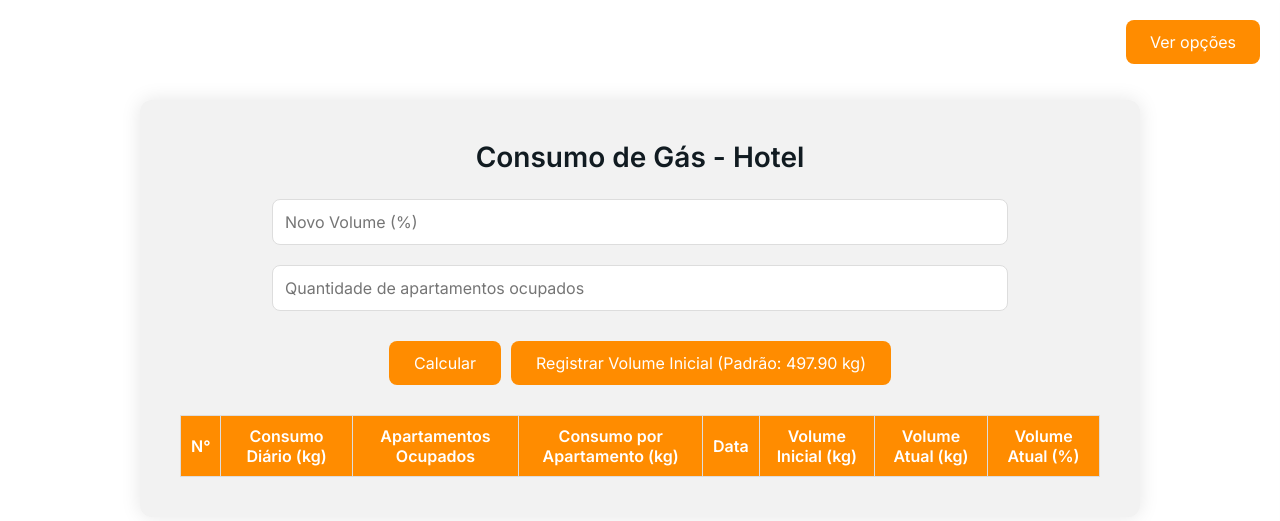
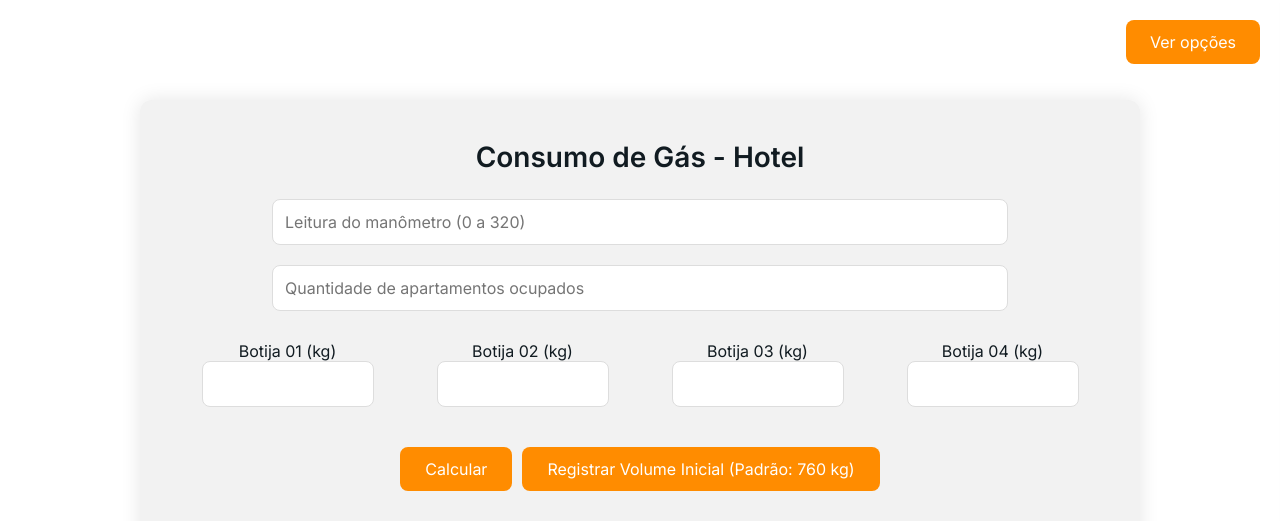
Before and after one commit to Leandrogtgs/Projeto-Controle-Hotel, a Django app: page /consumo-gas/ in a window 1280 px wide. Shown: the top 521 px of the page. Run offline with Django 4.2, Linux system fonts and the light colour scheme; a user stored in the database is signed in; data comes from the database, SQL or seed files in the repository; both versions use the stored data as it was after the commit; data that the repository does not hold is empty.

Commit message:
botijas de gás

```diff
--- a/minha_pagina/templates/minha_pagina/consumo_gas.html
+++ b/minha_pagina/templates/minha_pagina/consumo_gas.html
@@ -234,17 +234,41 @@
     </div>
 
     <!-- Formulário -->
+    <!-- Formulário -->
     <form id="consumoForm" method="post">
       {% csrf_token %}
-      <input type="number" id="consumo_diario" name="consumo_diario" placeholder="Novo Volume (%)" step="0.01" min="0" max="100" required />
+      <input type="number" id="consumo_diario" name="consumo_diario" placeholder="Novo Volume (%)" step="0.01" min="0" max="320" required />
       <br />
       <input type="number" id="apartamentos_ocupados" name="apartamentos_ocupados" placeholder="Quantidade de apartamentos ocupados" min="1" required />
       <br />
-      <div style="display: flex; justify-content: center; gap: 10px; flex-wrap: wrap;">
+
+      <!-- Campos das Botijas -->
+      <div style="display: flex; gap: 20px; justify-content: center; margin-top: 10px; flex-wrap: nowrap;">
+        <div style="display: flex; flex-direction: column; align-items: center; min-width: 120px;">
+          <label for="botija_01">Botija 01 (kg)</label>
+          <input type="number" id="botija_01" name="botija_01" step="0.01" min="0" />
+        </div>
+        <div style="display: flex; flex-direction: column; align-items: center; min-width: 120px;">
+          <label for="botija_02">Botija 02 (kg)</label>
+          <input type="number" id="botija_02" name="botija_02" step="0.01" min="0" />
+        </div>
+        <div style="display: flex; flex-direction: column; align-items: center; min-width: 120px;">
+          <label for="botija_03">Botija 03 (kg)</label>
+          <input type="number" id="botija_03" name="botija_03" step="0.01" min="0" />
+        </div>
+        <div style="display: flex; flex-direction: column; align-items: center; min-width: 120px;">
+          <label for="botija_04">Botija 04 (kg)</label>
+          <input type="number" id="botija_04" name="botija_04" step="0.01" min="0" />
+        </div>
+      </div>
+
+
+      <div style="display: flex; justify-content: center; gap: 10px; flex-wrap: wrap; margin-top: 10px;">
         <button type="submit">Calcular</button>
-        <button type="button" onclick="registrarVolumeInicial()">Registrar Volume Inicial (Padrão: 497.90 kg)</button>
+        <button type="button" onclick="registrarVolumeInicial()">Registrar Volume Inicial (Padrão: 760 kg)</button>
       </div>
     </form>
+
 
     <div id="resultado" style="margin-top: 15px; font-weight: 600; color: #111b21;"></div>
 
@@ -285,8 +309,9 @@
 
   let tipoConsumoAtual = 'Gás'; // Fixo para esta página
   let registrosCache = [];
-  let volumeInicialPadraoKg = 497.90; // Volume inicial padrão para gás em KG
+  let volumeInicialPadraoKg = 760; // Volume inicial padrão para gás em KG
   let ultimoVolumeInicialRegistrado = null; // Armazena o volume inicial efetivamente usado
+
 
   // --- Funções Auxiliares ---
   function abrirMenu() {
@@ -315,6 +340,21 @@
       console.error('Erro ao buscar registros:', error);
       alert('Não foi possível carregar os registros. Tente novamente mais tarde.');
     }
+
+    // Atualiza os campos das botijas com base no último registro que tiver dados válidos
+    const ultimoComBotijas = registrosCache.slice().reverse().find(r =>
+      r.botija_01 !== undefined || r.botija_02 !== undefined || r.botija_03 !== undefined || r.botija_04 !== undefined
+    );
+
+    if (ultimoComBotijas) {
+      document.getElementById('botija_01').value = parseFloat(ultimoComBotijas.botija_01 || 0).toFixed(2);
+      document.getElementById('botija_02').value = parseFloat(ultimoComBotijas.botija_02 || 0).toFixed(2);
+      document.getElementById('botija_03').value = parseFloat(ultimoComBotijas.botija_03 || 0).toFixed(2);
+      document.getElementById('botija_04').value = parseFloat(ultimoComBotijas.botija_04 || 0).toFixed(2);
+
+      atualizarVolumeTotal(); // Atualiza o campo de consumo_diario com base nas botijas
+    }
+
   }
 
   async function postData(url, data) {
@@ -370,7 +410,7 @@
 
   function atualizarUIparaTipo(tipo) {
     tituloConsumo.textContent = `Consumo de ${tipo} - Hotel`;
-    inputConsumoDiario.placeholder = "Novo Volume (%)";
+    inputConsumoDiario.placeholder = "Leitura do manômetro (0 a 320)";
     thConsumoDiario.textContent = "Consumo Diário (kg)";
     thConsumoPorApartamento.textContent = "Consumo por Apartamento (kg)";
     document.getElementById('resultado').textContent = '';
@@ -430,26 +470,23 @@
     }
 
 
-
-
-
     // --- Event Listeners ---
     document.getElementById('consumoForm').addEventListener('submit', async function(event) {
       event.preventDefault();
 
-    const percentualVolumeInput = document.getElementById('consumo_diario').value;
+      const manometroInput = document.getElementById('consumo_diario').value;
       const apartamentosInput = document.getElementById('apartamentos_ocupados').value;
 
       const apartamentos = parseInt(apartamentosInput);
-    const percentualVolume = parseFloat(percentualVolumeInput.replace(',', '.'));
+      const leituraManometro = parseFloat(manometroInput.replace(',', '.')); // valor de 0 a 320
 
       if (isNaN(apartamentos) || apartamentos <= 0) {
         alert("A quantidade de apartamentos ocupados deve ser um número maior que zero.");
         return;
       }
 
-    if (isNaN(percentualVolume) || percentualVolume < 0 || percentualVolume > 100) {
-      alert("Informe um valor percentual válido (0 a 100).");
+      if (isNaN(leituraManometro) || leituraManometro < 0 || leituraManometro > 320) {
+        alert("Informe uma leitura válida do manômetro (0 a 320).");
       return;
     }
 
@@ -459,7 +496,8 @@
         return;
     }
 
-    const novoVolumeAtualKg = (percentualVolume / 100) * volInicial;
+    // Converte leitura do manômetro em kg: 320 posições = 760 kg → 2.375 kg por unidade
+    const novoVolumeAtualKg = leituraManometro * 2.375;
     const volumeAnteriorKg = obterVolumeAtualMaisRecente(tipoConsumoAtual);
 
     if (volumeAnteriorKg === null) {
@@ -467,17 +505,10 @@
       return;
     }
 
-    // Validação: O novo volume em KG não pode ser maior que o anterior
-    // No entanto, a entrada é em %, então a validação direta é mais complexa.
-    // Vamos confiar que o cálculo do consumo abaixo lida com isso.
-    // if (novoVolumeAtualKg > volumeAnteriorKg) { ... } // Pode ser útil em alguns casos
-
     const consumoCalculadoKg = volumeAnteriorKg - novoVolumeAtualKg;
 
     if (consumoCalculadoKg < 0) {
-        alert(`O cálculo resultou em consumo negativo (${consumoCalculadoKg.toFixed(2)} kg). Verifique o percentual informado ou o volume anterior.`);
-        // Isso pode acontecer se o volumeAnteriorKg for menor que novoVolumeAtualKg,
-        // indicando um possível erro na sequência de registros ou no % informado.
+      alert(`O cálculo resultou em consumo negativo (${consumoCalculadoKg.toFixed(2)} kg). Verifique a leitura informada ou o volume anterior.`);
       return;
     }
 
@@ -492,8 +523,13 @@
       apartamentos: apartamentos,
       consumoPorApartamento: consumoPorApartamentoKg.toFixed(2),
       volumeInicial: volInicial.toFixed(2),
-      volumeAtual: novoVolumeAtualKg.toFixed(2)
+      volumeAtual: novoVolumeAtualKg.toFixed(2),
+      botija_01: parseFloat(document.getElementById('botija_01').value) || 0,
+      botija_02: parseFloat(document.getElementById('botija_02').value) || 0,
+      botija_03: parseFloat(document.getElementById('botija_03').value) || 0,
+      botija_04: parseFloat(document.getElementById('botija_04').value) || 0
     };
+
 
     const registroSalvo = await postData(apiUrl, novoRegistroData);
 
@@ -504,6 +540,8 @@
       alert('Falha ao salvar o registro no servidor.');
     }
   });
+
+
 
   document.getElementById('btnRemoverUltimaLinha').addEventListener('click', async () => {
     if (confirm(`Tem certeza que deseja remover o último registro de ${tipoConsumoAtual}?`)) {
@@ -576,6 +614,24 @@
   // Adiciona evento ao botão de download
   document.getElementById('btnBaixarPlanilha').addEventListener('click', baixarTabelaComoExcel);
 
+  // 04 botijas *****
+  function atualizarVolumeTotal() {
+  const botija1 = parseFloat(document.getElementById('botija_01').value) || 0;
+  const botija2 = parseFloat(document.getElementById('botija_02').value) || 0;
+  const botija3 = parseFloat(document.getElementById('botija_03').value) || 0;
+  const botija4 = parseFloat(document.getElementById('botija_04').value) || 0;
+
+  const total = botija1 + botija2 + botija3 + botija4;
+
+  // Atualiza o campo de volume (antes usado para %)
+  document.getElementById('consumo_diario').value = total.toFixed(2);
+  }
+
+  // Adiciona os event listeners para atualizar sempre que um campo mudar
+  ['botija_01', 'botija_02', 'botija_03', 'botija_04'].forEach(id => {
+  document.getElementById(id).addEventListener('input', atualizarVolumeTotal);
+  });
+
 
 
 </script>
--- a/minha_pagina/views.py
+++ b/minha_pagina/views.py
@@ -38,83 +38,81 @@ def consumo_energia(request):
 
 @login_required
 @require_http_methods(["GET", "POST"])
-@csrf_exempt # REMOVER EM PRODUÇÃO E USAR CSRF TOKEN NO AJAX
+@csrf_exempt  # REMOVER EM PRODUÇÃO
 def api_registros_consumo(request):
-    if request.method == 'GET':
-        tipo_consumo = request.GET.get('tipo', None)
+    if request.method == "GET":
+        tipo_consumo = request.GET.get("tipo")
         if not tipo_consumo:
-            return JsonResponse({'error': 'Parâmetro "tipo" é obrigatório'}, status=400)
+            return JsonResponse({"error": "Parâmetro 'tipo' é obrigatório"}, status=400)
 
-        registros = RegistroConsumo.objects.filter(usuario=request.user, tipo=tipo_consumo).order_by('data', 'id')
-        # Serializar os dados para JSON
-        data = list(registros.values('id', 'tipo', 'consumo', 'apartamentos', 'consumo_por_apartamento', 'data', 'volume_inicial', 'volume_atual'))
-        # Converter DateField para string
-        for item in data:
-            item['data'] = item['data'].strftime('%Y-%m-%d') if item['data'] else None
-            # Garantir que floats sejam tratados corretamente (evitar None)
-            item['consumo'] = item['consumo'] if item['consumo'] is not None else '-'
-            item['apartamentos'] = item['apartamentos'] if item['apartamentos'] is not None else '-'
-            item['consumo_por_apartamento'] = item['consumo_por_apartamento'] if item['consumo_por_apartamento'] is not None else '-'
-            item['volume_inicial'] = item['volume_inicial'] if item['volume_inicial'] is not None else '-'
-            item['volume_atual'] = item['volume_atual'] if item['volume_atual'] is not None else '-'
+        registros = RegistroConsumo.objects.filter(
+            usuario=request.user, tipo=tipo_consumo
+        ).order_by("data", "id")
+
+        data = []
+        for r in registros:
+            data.append({
+                "id": r.id,
+                "tipo": r.tipo,
+                "consumo": r.consumo or "-",
+                "apartamentos": r.apartamentos or "-",
+                "consumo_por_apartamento": r.consumo_por_apartamento or "-",
+                "volume_inicial": r.volume_inicial or "-",
+                "volume_atual": r.volume_atual or "-",
+                "botija_01": r.botija_01 or "-",
+                "botija_02": r.botija_02 or "-",
+                "botija_03": r.botija_03 or "-",
+                "botija_04": r.botija_04 or "-",
+                "data": r.data.strftime("%Y-%m-%d") if r.data else None,
+            })
 
         return JsonResponse(data, safe=False)
 
-    elif request.method == 'POST':
+    elif request.method == "POST":
         try:
-            data = json.loads(request.body)
+            dados = json.loads(request.body)
 
-            # Validar dados recebidos (exemplo básico)
-            tipo = data.get('tipo')
-            consumo = data.get('consumo')
-            apartamentos = data.get('apartamentos')
-            consumo_por_apartamento = data.get('consumoPorApartamento')
-            volume_inicial = data.get('volumeInicial')
-            volume_atual = data.get('volumeAtual')
-
-            if not tipo or tipo not in [choice[0] for choice in RegistroConsumo.TIPO_CHOICES]:
-                return JsonResponse({'error': 'Tipo de consumo inválido ou ausente'}, status=400)
-
-            # Função auxiliar para converter '-' ou None para None e string para float/int
-            def clean_value(value, target_type=float):
-                if value == '-' or value is None or value == '':
+            def clean(val, tipo=float):
+                if val in ("", "-", None):
                     return None
                 try:
-                    return target_type(value)
-                except (ValueError, TypeError):
-                    return None # Ou lançar um erro se o valor for obrigatório e inválido
+                    return tipo(val)
+                except:
+                    return None
 
-            registro = RegistroConsumo(
+            registro = RegistroConsumo.objects.create(
                 usuario=request.user,
-                tipo=tipo,
-                consumo=clean_value(consumo),
-                apartamentos=clean_value(apartamentos, int),
-                consumo_por_apartamento=clean_value(consumo_por_apartamento),
-                # Data é auto_now_add, não precisa ser passada aqui
-                volume_inicial=clean_value(volume_inicial),
-                volume_atual=clean_value(volume_atual)
+                tipo=dados.get("tipo"),
+                consumo=clean(dados.get("consumo")),
+                apartamentos=clean(dados.get("apartamentos"), int),
+                consumo_por_apartamento=clean(dados.get("consumoPorApartamento")),
+                volume_inicial=clean(dados.get("volumeInicial")),
+                volume_atual=clean(dados.get("volumeAtual")),
+                botija_01=clean(dados.get("botija_01")),
+                botija_02=clean(dados.get("botija_02")),
+                botija_03=clean(dados.get("botija_03")),
+                botija_04=clean(dados.get("botija_04")),
             )
-            registro.save()
 
-            # Retornar o registro criado (opcional, mas útil para o frontend)
-            response_data = {
-                'id': registro.id,
-                'tipo': registro.tipo,
-                'consumo': registro.consumo if registro.consumo is not None else '-',
-                'apartamentos': registro.apartamentos if registro.apartamentos is not None else '-',
-                'consumo_por_apartamento': registro.consumo_por_apartamento if registro.consumo_por_apartamento is not None else '-',
-                'data': registro.data.strftime('%Y-%m-%d'),
-                'volume_inicial': registro.volume_inicial if registro.volume_inicial is not None else '-',
-                'volume_atual': registro.volume_atual if registro.volume_atual is not None else '-'
-            }
-            return JsonResponse(response_data, status=201)
+            return JsonResponse({
+                "id": registro.id,
+                "tipo": registro.tipo,
+                "consumo": registro.consumo or "-",
+                "apartamentos": registro.apartamentos or "-",
+                "consumo_por_apartamento": registro.consumo_por_apartamento or "-",
+                "volume_inicial": registro.volume_inicial or "-",
+                "volume_atual": registro.volume_atual or "-",
+                "botija_01": registro.botija_01 or "-",
+                "botija_02": registro.botija_02 or "-",
+                "botija_03": registro.botija_03 or "-",
+                "botija_04": registro.botija_04 or "-",
+                "data": registro.data.strftime("%Y-%m-%d"),
+            }, status=201)
 
-        except json.JSONDecodeError:
-            return JsonResponse({'error': 'JSON inválido'}, status=400)
         except Exception as e:
-            # Logar o erro real em um sistema de logging
-            print(f"Erro ao salvar registro: {e}")
-            return JsonResponse({'error': 'Erro interno ao salvar registro'}, status=500)
+            print(f"Erro: {e}")
+            return JsonResponse({"error": "Erro ao salvar"}, status=500)
+
 
 @login_required
 @require_http_methods(["POST"]) # Usando POST para simplicidade, idealmente seria DELETE
```
Also changed, not shown: minha_pagina/models.py (+6 -1 lines), db.sqlite3, minha_pagina/migrations/0003_botija_alter_registroconsumo_tipo.py (added), minha_pagina/migrations/0004_delete_botija_registroconsumo_botija_01_and_more.py (added). Lines whose indentation alone changed are shown as unchanged.
